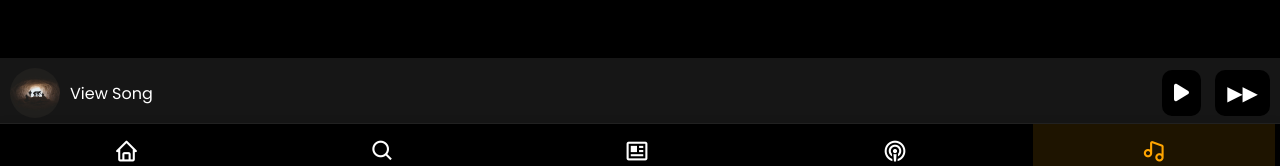
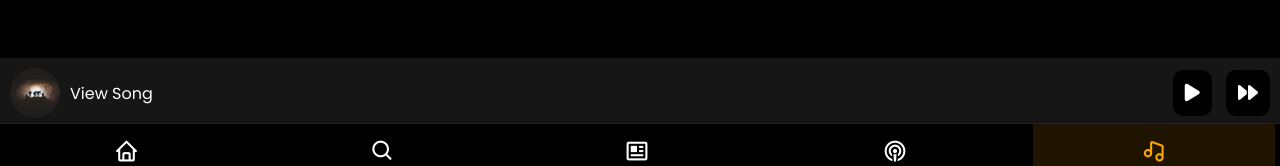
Before and after one commit to chisomjnr/stardom, a plain HTML site: page music.html in a window 1280 px wide. Shown: the part 602-768 px from the top of the page. Drawn offline with nearby package versions, Linux system fonts and the light colour scheme.

Commit message:
Add files via upload

```diff
--- a/music.html
+++ b/music.html
@@ -369,7 +369,8 @@
                 <p class="footer-text">View Song</p>
                 <div class="footer-controls">
                     <button class="play"><i class="fas fa-play"></i></button> <!-- Replace with icons if needed -->
-                    <button class="next">&#9654;&#9654;</button>
+                    <button class="next"><i class="fas fa-forward"></i>
+                    </button>
                 </div>
             </div>
         </footer>
```
Also changed, not shown: podcast.html (+2 -2 lines).
